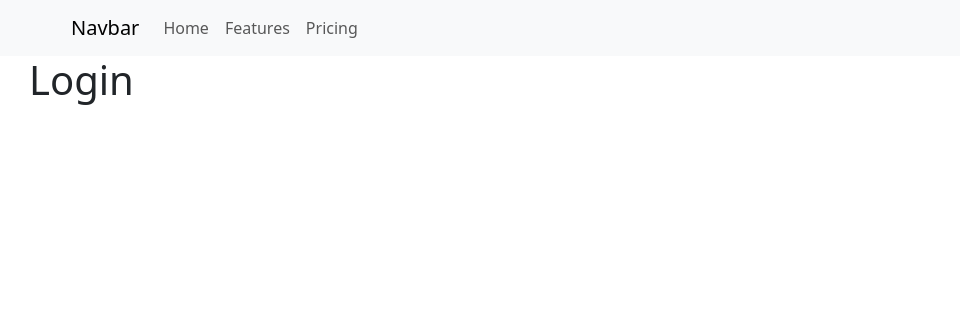
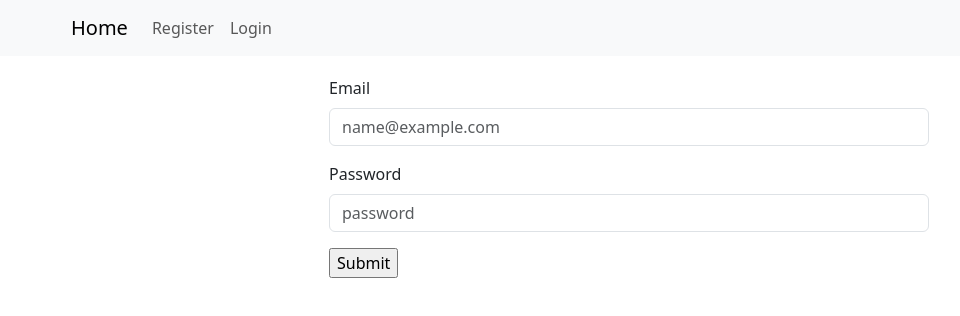
Before and after one commit to Asdiel85/Task-Management, a React (Vite) app in the folder client/: page /login in a window 1280 px wide. Shown: the top 316 px of the page, without its empty margins (11-971 px from the left). Built offline with nearby package versions, Linux system fonts and the light colour scheme.

Commit message:
added login form

```diff
--- a/client/src/App.tsx
+++ b/client/src/App.tsx
@@ -5,6 +5,7 @@ import { AuthProvider } from "./context/AuthContext"
 import { Register } from './components/Register/Register';
 import { Login } from './components/Login/Login';
 import { Navigation } from './components/Navigation/Navigation';
+import { Home } from './components/Home/Home';
 
 
 export const App =() => {
@@ -14,6 +15,7 @@ export const App =() => {
       <Navigation />
       <main className={styles.container}>
     <Routes>
+    <Route path="/" element={<Home />} />
     <Route path="/register" element={<Register />} />
     <Route path="/login" element={<Login />} />
     </Routes>
--- a/client/src/components/Home/Home.tsx
+++ b/client/src/components/Home/Home.tsx
@@ -0,0 +1,7 @@
+import { FC } from "react";
+
+export const Home : FC = () => {
+    return (
+        <h1>Home</h1>
+    )
+}
--- /dev/null
+++ b/client/src/components/Login/Login.module.css
@@ -0,0 +1,5 @@
+.formHolder {
+    max-width: 600px;
+    width: 100%;
+    margin: 20px auto;
+}
--- a/client/src/components/Login/Login.tsx
+++ b/client/src/components/Login/Login.tsx
@@ -1,5 +1,21 @@
+import Form from "react-bootstrap/Form";
+import styles from './Login.module.css'
 import { FC } from "react";
 
 export const Login: FC = () => {
-  return <h1>Login</h1>;
+  return (
+    <div className={styles.formHolder}>
+    <Form>
+      <Form.Group className="mb-3" controlId="email">
+        <Form.Label>Email</Form.Label>
+        <Form.Control type="email" placeholder="name@example.com" />
+      </Form.Group>
+      <Form.Group className="mb-3" controlId="password">
+        <Form.Label>Password</Form.Label>
+        <Form.Control type="password" placeholder="password" />
+      </Form.Group>
+      <input type="submit" value= 'Submit' />
+    </Form>
+    </div>
+  );
 };
--- a/client/src/components/Navigation/Navigation.tsx
+++ b/client/src/components/Navigation/Navigation.tsx
@@ -1,19 +1,25 @@
-import { FC } from 'react';
-import Container from 'react-bootstrap/Container';
-import Nav from 'react-bootstrap/Nav';
-import Navbar from 'react-bootstrap/Navbar';
+import { FC } from "react";
+import Container from "react-bootstrap/Container";
+import Nav from "react-bootstrap/Nav";
+import Navbar from "react-bootstrap/Navbar";
+import { Link } from "react-router-dom";
 
-export const Navigation :FC =() => {
+export const Navigation: FC = () => {
   return (
     <Navbar bg="light" data-bs-theme="light">
-        <Container>
-          <Navbar.Brand href="#home">Navbar</Navbar.Brand>
-          <Nav className="me-auto">
-            <Nav.Link href="#home">Home</Nav.Link>
-            <Nav.Link href="#features">Features</Nav.Link>
-            <Nav.Link href="#pricing">Pricing</Nav.Link>
-          </Nav>
-        </Container>
-      </Navbar>
+      <Container>
+        <Navbar.Brand as={Link} to={"/"}>
+          Home
+        </Navbar.Brand>
+        <Nav className="me-auto">
+          <Nav.Link as={Link} to={"/register"}>
+            Register
+          </Nav.Link>
+          <Nav.Link as={Link} to={"/login"}>
+            Login
+          </Nav.Link>
+        </Nav>
+      </Container>
+    </Navbar>
   );
-}
+};
```
